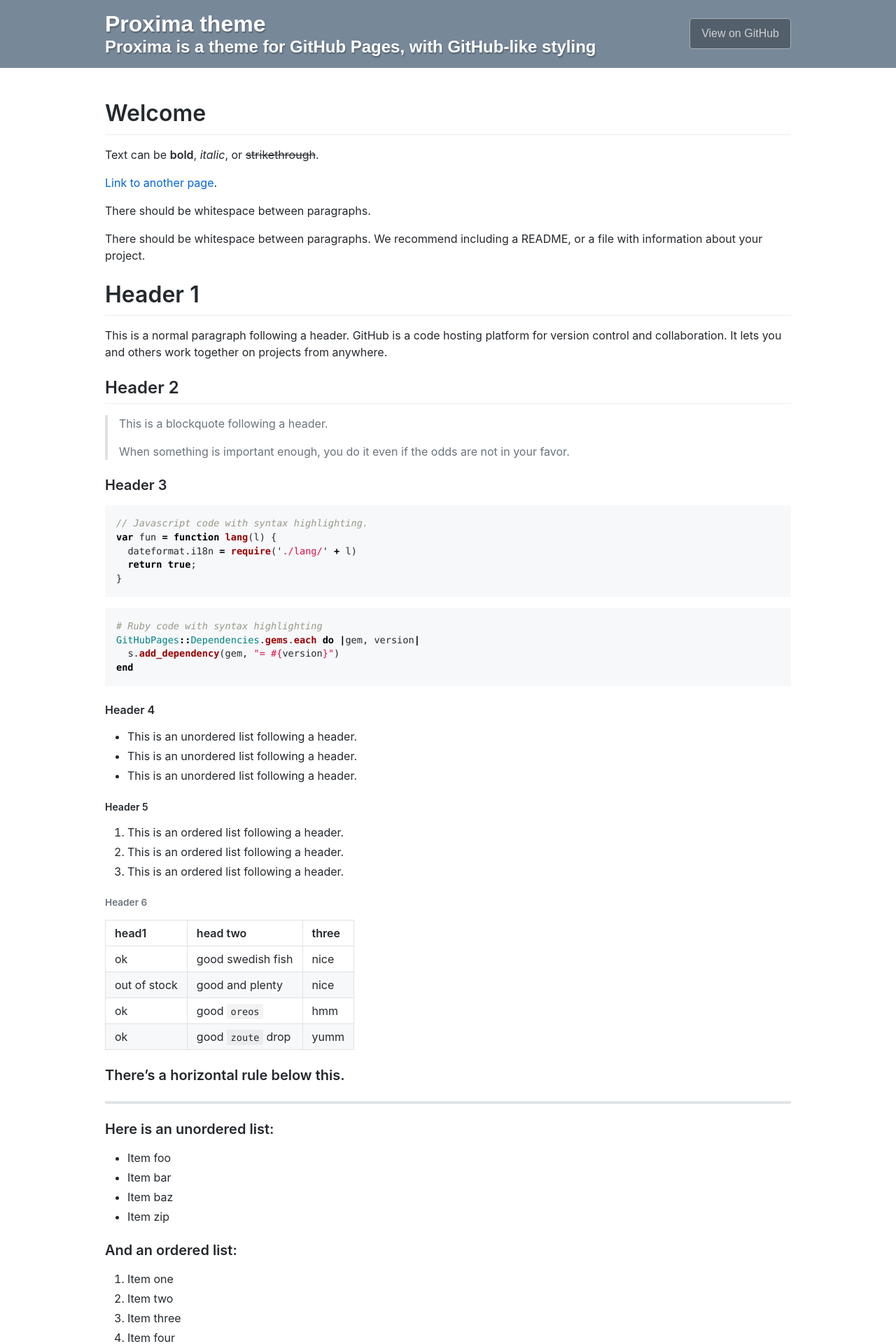
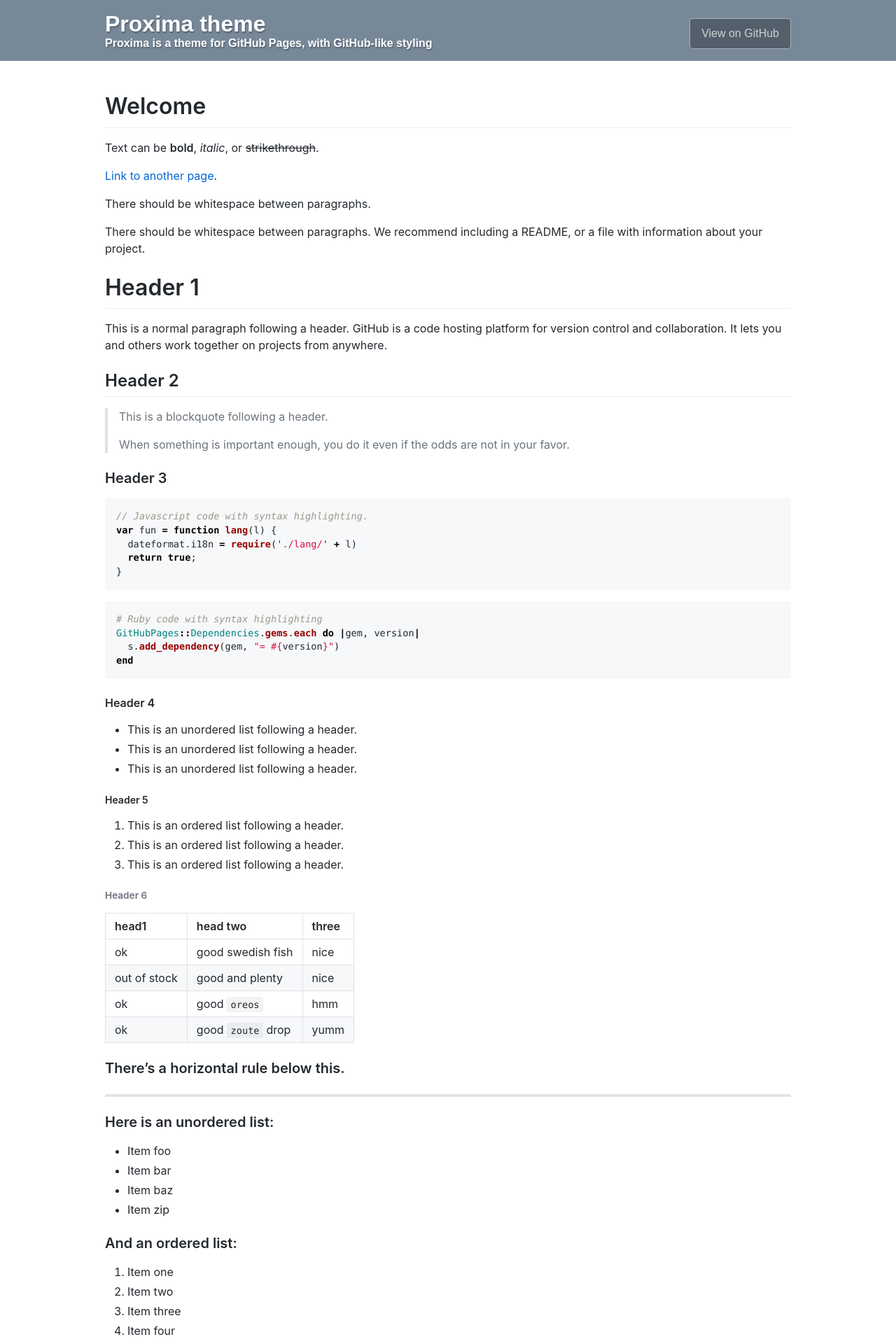
Before and after one commit to DannyBen/jekyll-theme-proxima, a Jekyll site: the page built from index.md, in a window 1280 px wide. Shown: the top 1920 px of the page at 70% size. Built offline with Jekyll 4.4.1, drawn with Linux system fonts in a browser that asks for light colours; our own code applies the rules of GitHub Pages for plain Markdown files.

Commit message:
update style

```diff
--- a/_config.yml
+++ b/_config.yml
@@ -11,4 +11,4 @@ plugins:
 #   color: white
 
 # footer:
-#   background: '#eee'
+#   border: '1px solid #eee'
--- a/_layouts/default.html
+++ b/_layouts/default.html
@@ -2,8 +2,8 @@
 {% assign header_background = site.header.background | default: '#789' -%}
 {% assign header_color = site.header.color | default: 'white' -%}
 {% assign header_style = "background: " | append: header_background | append: '; color: ' | append: header_color -%}
-{% assign footer_background = site.footer.background | default: '#e4e4e4' -%}
-{% assign footer_style = "background: " | append: footer_background -%}
+{% assign footer_border = site.footer.border | default: '1px solid #ccc' -%}
+{% assign footer_style = "border-top: " | append: footer_border -%}
 <html lang="{{ site.lang | default: "en-US" }}">
   <head>
     <meta charset="UTF-8">
--- a/_sass/jekyll-theme-proxima.scss
+++ b/_sass/jekyll-theme-proxima.scss
@@ -53,6 +53,9 @@ header {
     text-shadow: 1px 2px 2px rgba(0, 0, 0, 0.3);
     margin: 0;
   }
+  h2 {
+    font-size: 1em;
+  }
   @include large {
     .btn {
       margin-top: 10px;
@@ -62,6 +65,10 @@ header {
 
 footer {
   padding: 1em 0 4em 0;
+}
+
+.main-content {
+  min-height: 60vh;
 }
 
 a {
```
Also changed, not shown: README.md.
